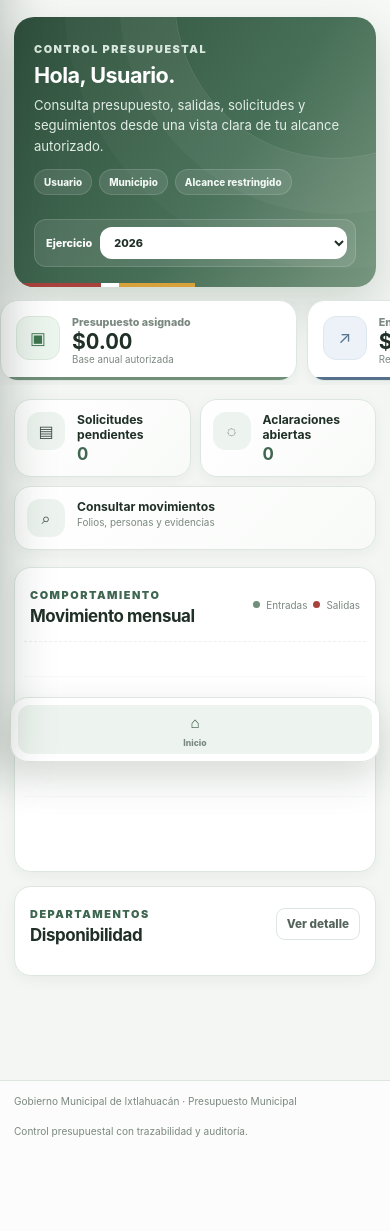
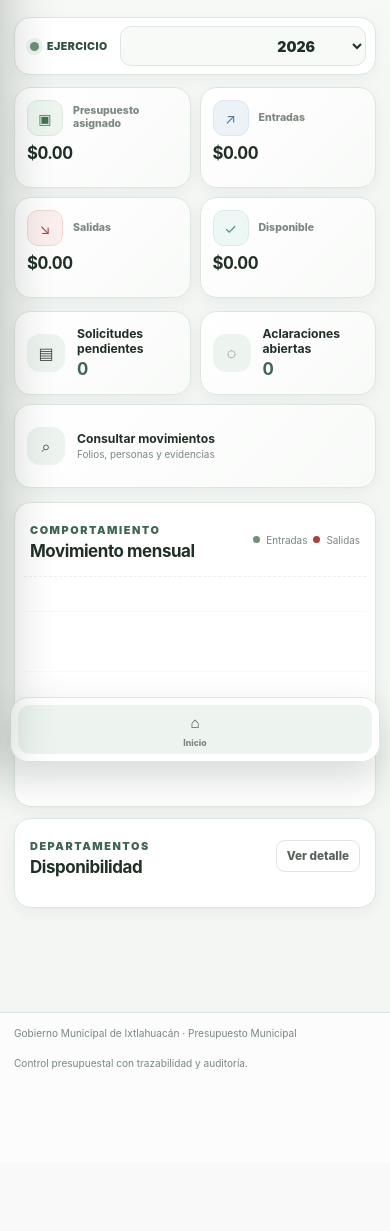
Before and after one commit to Pablodediosixtla/pro_ixtla, a PHP site: page / in a window 390 px wide. Shown: the part 72-1303 px from the top of the page. After the commit the page ends 1141 px from the top, so only its background shows below. Run offline with PHP 8.4, Linux system fonts and the light colour scheme; a user stored in the database is signed in; some libraries are stand-ins or nearby versions.

Commit message:
V4.4 optimiza dashboard mobile y totalizadores

```diff
--- a/MANIFEST.txt
+++ b/MANIFEST.txt
@@ -1,6 +1,6 @@
 Presupuesto Ixtlahuacán V4.3 - Rediseño responsivo Ixtla
 
-Version: 4.3.0
+Version: 4.4.0
 Schema: ixtla01_dep02
 API: api.php (gateway único)
 
--- a/css/presupuesto.css
+++ b/css/presupuesto.css
@@ -194,3 +194,149 @@
   .conversation-head{flex-direction:column}.conversation-head select{width:100%}
   .app-footer{font-size:.63rem}
 }
+
+/* ================================================================
+   V4.4 · Dashboard móvil limpio
+   - El encabezado institucional se conserva en escritorio.
+   - En móvil se muestra únicamente el selector de ejercicio.
+   - Los totalizadores dejan de usar scroll horizontal y pasan a 2x2.
+   ================================================================ */
+@media(max-width:700px){
+  .dashboard-hero{
+    display:block;
+    overflow:visible;
+    padding:0;
+    margin:0 0 12px;
+    border-radius:0;
+    background:transparent;
+    color:var(--ix-text);
+    box-shadow:none;
+  }
+  .dashboard-hero::before,.dashboard-hero::after{display:none}
+  .dashboard-hero-copy{display:none}
+  .dashboard-hero-actions{display:block;width:100%}
+  .dashboard-hero .dashboard-register-btn{display:none}
+  .dashboard-hero .dashboard-year-filter{
+    width:100%;
+    min-height:56px;
+    display:grid;
+    grid-template-columns:auto minmax(0,1fr);
+    align-items:center;
+    gap:12px;
+    padding:8px 9px 8px 15px;
+    border:1px solid var(--ix-border);
+    border-radius:16px;
+    background:#fff;
+    color:var(--ix-forest);
+    box-shadow:var(--shadow-xs);
+  }
+  .dashboard-year-filter-label{
+    display:flex;
+    align-items:center;
+    gap:8px;
+    font-size:.66rem;
+    font-weight:900;
+    letter-spacing:.045em;
+    text-transform:uppercase;
+    white-space:nowrap;
+  }
+  .dashboard-year-filter-label::before{
+    content:"";
+    width:9px;
+    height:9px;
+    border-radius:50%;
+    background:var(--ix-green);
+    box-shadow:0 0 0 4px var(--ix-mint);
+  }
+  .dashboard-hero .dashboard-year-filter select{
+    width:100%;
+    min-width:0;
+    height:40px;
+    padding:7px 34px 7px 12px;
+    border:1px solid #e0e7e2;
+    border-radius:11px;
+    background:#f8faf8;
+    color:var(--ix-ink);
+    font-size:.88rem;
+    font-weight:900;
+    text-align-last:right;
+    box-shadow:none;
+  }
+
+  .kpi-grid{
+    display:grid;
+    grid-template-columns:repeat(2,minmax(0,1fr));
+    grid-auto-flow:row;
+    grid-auto-columns:auto;
+    overflow:visible;
+    gap:9px;
+    margin:0 0 13px;
+    padding:0;
+    scroll-snap-type:none;
+  }
+  .kpi-grid::-webkit-scrollbar{display:none}
+  .kpi-card{
+    min-width:0;
+    min-height:101px;
+    padding:12px;
+    border-radius:17px;
+    grid-template-columns:36px minmax(0,1fr);
+    grid-template-areas:
+      "icon label"
+      "value value";
+    grid-template-rows:auto auto;
+    column-gap:10px;
+    row-gap:8px;
+    align-content:start;
+    scroll-snap-align:none;
+    background:linear-gradient(135deg,#fff,#f8faf8);
+    box-shadow:var(--shadow-xs);
+  }
+  .kpi-card::after{display:none}
+  .kpi-icon{
+    width:36px;
+    height:36px;
+    border-radius:11px;
+    font-size:.88rem;
+  }
+  .kpi-card small{
+    align-self:center;
+    white-space:normal;
+    overflow:visible;
+    text-overflow:clip;
+    line-height:1.22;
+    font-size:.66rem;
+    font-weight:850;
+  }
+  .kpi-card strong{
+    grid-area:value;
+    width:100%;
+    min-width:0;
+    font-size:clamp(.92rem,4.3vw,1.15rem);
+    line-height:1.08;
+    letter-spacing:-.03em;
+    white-space:nowrap;
+    overflow:hidden;
+    text-overflow:ellipsis;
+  }
+  .kpi-card em{display:none}
+
+  .quick-grid{margin-bottom:14px}
+  .quick-card{
+    min-height:84px;
+    align-items:center;
+  }
+  .quick-card b{line-height:1.2}
+
+  .dashboard-grid{gap:11px}
+}
+
+@media(max-width:380px){
+  .content{padding-left:11px;padding-right:11px}
+  .kpi-grid,.quick-grid{gap:7px}
+  .kpi-card{padding:10px;min-height:96px}
+  .kpi-icon{width:32px;height:32px}
+  .kpi-card strong{font-size:.9rem}
+  .quick-card{padding:10px}
+  .quick-card>span{width:34px;height:34px}
+}
--- a/views/dashboard.php
+++ b/views/dashboard.php
@@ -11,8 +11,11 @@ $dashDepartment=$dashPrimary['department']??'Municipio';
     <div class="hero-meta"><span><?=htmlspecialchars($dashRole)?></span><span><?=htmlspecialchars($dashDepartment)?></span><span><?=user_is_global($user)?'Alcance municipal':'Alcance restringido'?></span></div>
   </div>
   <div class="dashboard-hero-actions">
-    <label class="compact-control">Ejercicio<select id="yearSelect"></select></label>
-    <?php if(nav_ok($perms,'MOVIMIENTO_SALIDA_CREAR')||nav_ok($perms,'MOVIMIENTO_ENTRADA_CREAR')):?><a class="btn" href="?view=nuevo-movimiento">Registrar movimiento</a><?php endif;?>
+    <label class="compact-control dashboard-year-filter">
+      <span class="dashboard-year-filter-label">Ejercicio</span>
+      <select id="yearSelect" aria-label="Filtrar por ejercicio"></select>
+    </label>
+    <?php if(nav_ok($perms,'MOVIMIENTO_SALIDA_CREAR')||nav_ok($perms,'MOVIMIENTO_ENTRADA_CREAR')):?><a class="btn dashboard-register-btn" href="?view=nuevo-movimiento">Registrar movimiento</a><?php endif;?>
   </div>
 </section>
 <div class="kpi-grid">
--- a/views/layout.php
+++ b/views/layout.php
@@ -22,8 +22,9 @@ $pageTitle=$viewTitles[$view]??'Presupuesto';
 $primary=$user['assignments'][0]??[];
 $roleLabel=$primary['role_name']??(user_role_codes($user)[0]??'Usuario');
 $departmentLabel=$primary['department']??'Alcance municipal';
+$assetVersion=trim((string)@file_get_contents(dirname(__DIR__).'/VERSION')) ?: '1';
 ?><!doctype html>
-<html lang="es"><head><meta charset="utf-8"><meta name="viewport" content="width=device-width,initial-scale=1,viewport-fit=cover"><meta name="theme-color" content="#31513f"><title><?=htmlspecialchars($pageTitle)?> | Presupuesto Ixtlahuacán</title><link rel="stylesheet" href="css/styles.css"><link rel="stylesheet" href="css/presupuesto.css"></head><body>
+<html lang="es"><head><meta charset="utf-8"><meta name="viewport" content="width=device-width,initial-scale=1,viewport-fit=cover"><meta name="theme-color" content="#31513f"><title><?=htmlspecialchars($pageTitle)?> | Presupuesto Ixtlahuacán</title><link rel="stylesheet" href="css/styles.css?v=<?=rawurlencode($assetVersion)?>"><link rel="stylesheet" href="css/presupuesto.css?v=<?=rawurlencode($assetVersion)?>"></head><body>
 <div class="app-shell">
 <aside class="sidebar" id="sidebar">
   <div class="sidebar-head"><img src="img/ixtla/main_logo_al_frente.png" alt="Ixtlahuacán al Frente"><button class="icon-btn mobile-only" id="closeSidebar" aria-label="Cerrar menú">✕</button></div>
@@ -61,4 +62,4 @@ $departmentLabel=$primary['department']??'Alcance municipal';
   <?php if(nav_ok($perms,'ACLARACION_CREAR')||nav_ok($perms,'ACLARACION_GESTIONAR')):?><a class="<?=$view==='aclaraciones'?'active':''?>" href="?view=aclaraciones"><span>◌</span><small>Seguimiento</small></a><?php endif;?>
 </nav>
 <div id="toastRoot" class="toast-root"></div><div class="modal-backdrop hidden" id="globalBackdrop"></div>
-<script>window.PROIXTLA_USER=<?=json_encode($user,JSON_UNESCAPED_UNICODE|JSON_UNESCAPED_SLASHES)?>;window.PROIXTLA_CSRF=<?=json_encode($_SESSION['csrf']??'')?>;</script><script src="js/app.js"></script><script src="js/<?=$view==='nuevo-movimiento'?'movimientos':$view?>.js"></script></body></html>
+<script>window.PROIXTLA_USER=<?=json_encode($user,JSON_UNESCAPED_UNICODE|JSON_UNESCAPED_SLASHES)?>;window.PROIXTLA_CSRF=<?=json_encode($_SESSION['csrf']??'')?>;</script><script src="js/app.js?v=<?=rawurlencode($assetVersion)?>"></script><script src="js/<?=$view==='nuevo-movimiento'?'movimientos':$view?>.js?v=<?=rawurlencode($assetVersion)?>"></script></body></html>
```
Also changed, not shown: README.md, 1 other file.
